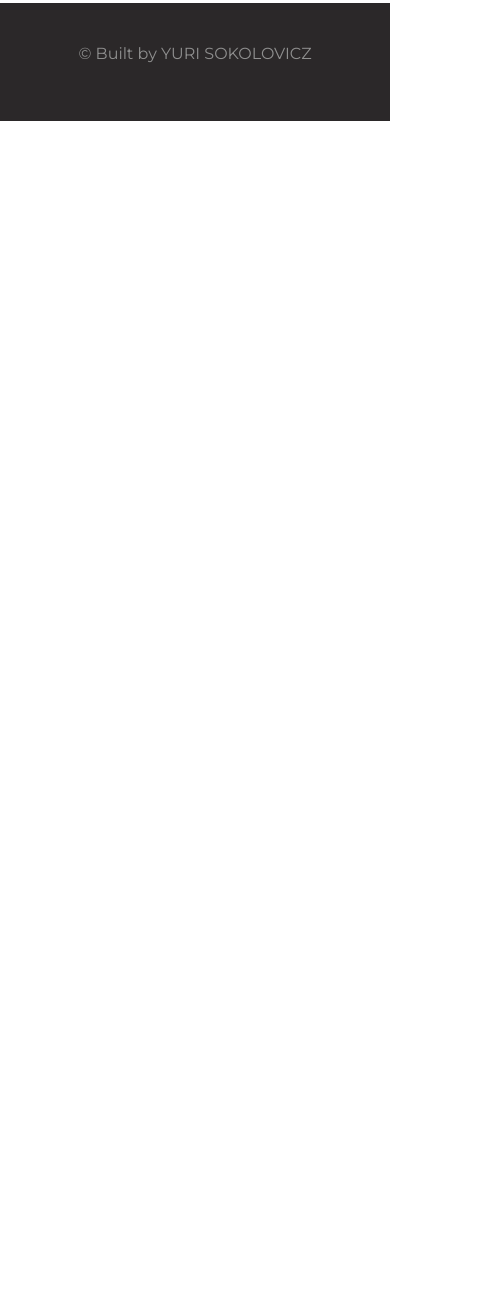
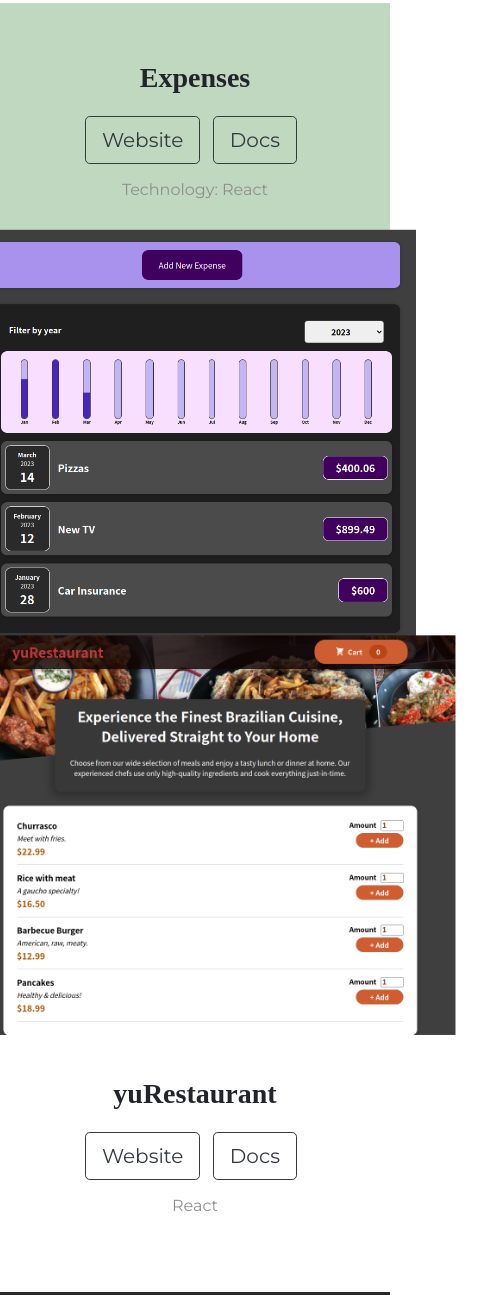
Before and after one commit to yurisokolovicz/yurisokolovicz.github.io, a plain HTML site: page index.html in a window 390 px wide. Shown: the part 5437-6732 px from the top of the page, 479 px wide, since content can reach past the window. Before the commit the page ends 5558 px from the top, so only its background shows below. Drawn offline with nearby package versions, Linux system fonts and the light colour scheme.

Commit message:
Att Expenses and yuRestaurant

```diff
--- a/css/styles.css
+++ b/css/styles.css
@@ -237,6 +237,50 @@ p {
   }
 }
 
+.expenses-image {
+  margin-top: 50px;
+  scale: 1.2;
+  width: 110%;
+  transform: rotate(0deg);
+  position: absolute;
+  top: -105%;
+  right: 0%;
+}
+
+@media (max-width: 995px) {
+  .expenses-image {
+    margin-top: 90px;
+    scale: 1.8;
+    transform: rotate(0deg);
+    padding: 5% 5%;
+    position: static;
+    text-align: center;
+    width: 100%;
+  }
+}
+
+.yu-restaurant-image {
+  margin-bottom: 50px;
+  scale: 1.2;
+  width: 110%;
+  transform: rotate(0deg);
+  position: absolute;
+  top: -60%;
+  right: 10%;
+}
+
+@media (max-width: 995px) {
+  .yu-restaurant-image {
+    margin-bottom: 90px;
+    scale: 1.8;
+    transform: rotate(0deg);
+    padding: 15% 5%;
+    position: static;
+    text-align: center;
+    width: 110%;
+  }
+}
+
 .title-image {
   width: 110%;
   transform: rotate(-15deg);
@@ -340,6 +384,34 @@ p {
   }
 }
 
+#features-8 {
+  padding: 15% 15%;
+  background-color: rgba(113, 165, 113, 0.445);
+  position: relative;
+}
+
+@media (max-width: 995px) {
+  #features-8 {
+    position: static;
+    text-align: center;
+    width: 100%;
+  }
+}
+
+#features-9 {
+  padding: 15% 15%;
+  background-color: #fff;
+  position: relative;
+}
+
+@media (max-width: 995px) {
+  #features-9 {
+    position: static;
+    text-align: center;
+    width: 100%;
+  }
+}
+
 .feature-box {
   text-align: center;
   padding: 5%;
--- a/index.html
+++ b/index.html
@@ -64,7 +64,7 @@
                 <a class="nav-link" href="#features-3">JavaScript</a>
               </li>
               <li class="nav-item">
-                <a class="nav-link" href="#">React</a>
+                <a class="nav-link" href="#features-8">React</a>
               </li>
             </ul>
           </div>
@@ -225,6 +225,42 @@
       </div>
     </section>
 
+    <section class="container" id="features-8">
+       <div class="row">
+            <div class="col-lg-6 col-md-12 col-sm-12">
+              <h3>Expenses</h3>
+            <button type="button" class="btn btn-outline-dark btn-lg download-button" id="expense-button-web">Website</button>
+            <button type="button" class="btn btn-outline-dark btn-lg download-button" id="expense-button-doc">Docs</button>
+            <p>Technology: React</p>
+            </div>
+            <div class="col-lg-6 col-md-12 col-sm-12">
+              <img
+              class="expenses-image"
+              src="images/yu-expenses.png"
+              alt="expenses-image"
+            />
+            </div>
+      </div>
+    </section>
+
+     <section class="container" id="features-9">
+       <div class="row">
+            <div class="col-lg-6 col-md-12 col-sm-12">
+              <img
+              class="yu-restaurant-image"
+              src="images/yu-restaurant.png"
+              alt="yu-restaurant-image"
+            />
+            </div>
+            <div class="col-lg-6 col-md-12 col-sm-12">
+              <h3>yuRestaurant</h3>
+            <button type="button" class="btn btn-outline-dark btn-lg download-button" id="yurestaurant-button-web">Website</button>
+            <button type="button" class="btn btn-outline-dark btn-lg download-button" id="yurestaurant-button-doc">Docs</button>
+            <p>React</p>
+            </div>
+      </div>
+    </section>
+
 
     <!-- Footer -->
 
--- a/script.js
+++ b/script.js
@@ -88,3 +88,15 @@ const yufoodButtonWeb = document.getElementById("yufood-button-web");
 yufoodButtonWeb.addEventListener("click", function () {
   window.location.href = "https://yufood.netlify.app/#5ed6604591c37cdc054bcc3e";
 });
+
+const expenseButtonWeb = document.getElementById("expense-button-web");
+expenseButtonWeb.addEventListener("click", function () {
+  window.location.href = "https://yu-expenses.netlify.app/";
+});
+
+const yurestaurantButtonWeb = document.getElementById(
+  "yurestaurant-button-web"
+);
+yurestaurantButtonWeb.addEventListener("click", function () {
+  window.location.href = "https://yu-restaurant.netlify.app/";
+});
```
Also changed, not shown: images/yu-expenses.png (added), images/yu-restaurant.png (added).
